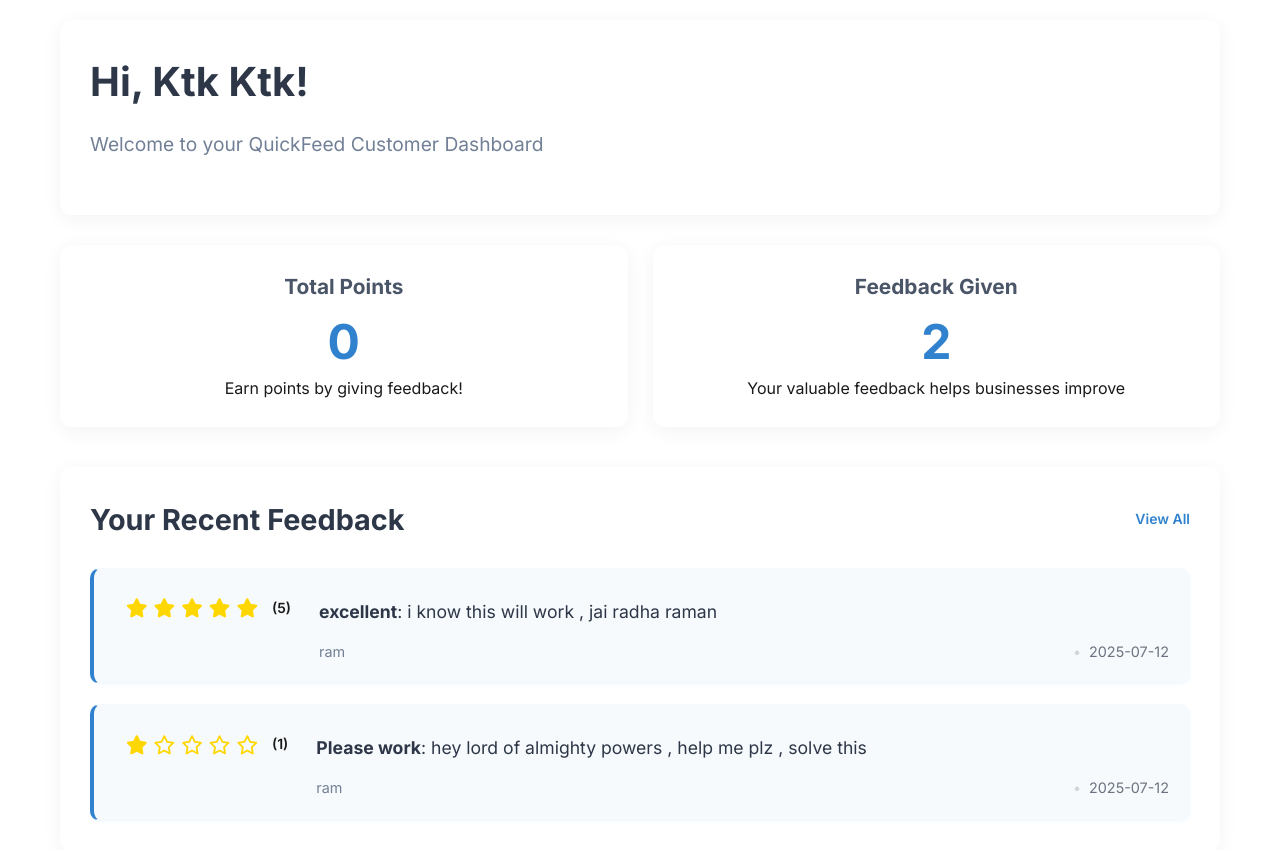
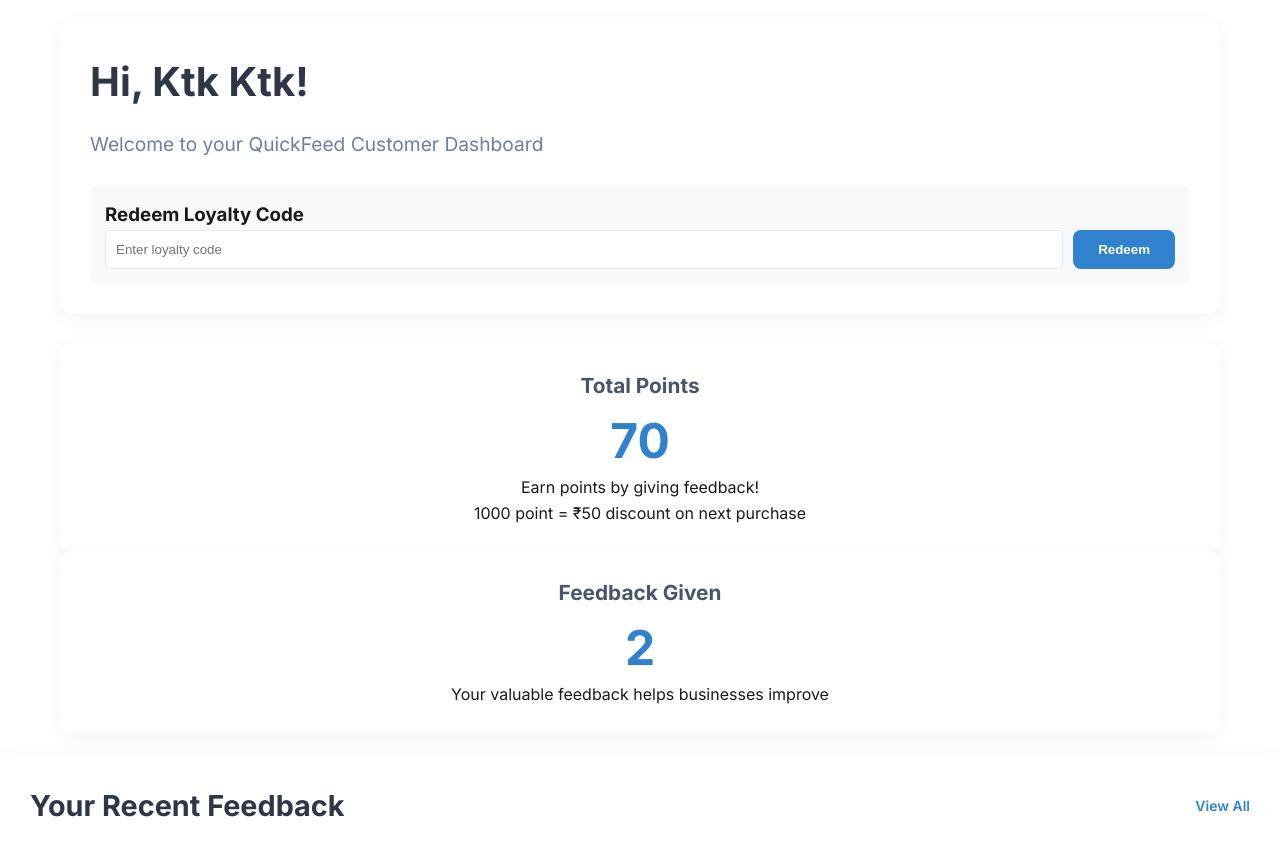
Before and after one commit to HardikPichholiya/Quickfeed, a Flask app: page /customer/dashboard in a window 1280 px wide. Shown: the top 850 px of the page. Run offline with Flask 3, Linux system fonts and the light colour scheme; a user stored in the database is signed in.

Commit message:
all the best

```diff
--- a/run.py
+++ b/run.py
@@ -4,6 +4,6 @@
 
 with app.app_context():
     db.create_all()
-
+    #db.drop_all()
 if __name__ == '__main__':
     app.run(debug=True)
--- a/web/models.py
+++ b/web/models.py
@@ -41,7 +41,7 @@
 class User(BaseUser):
     """Regular customer users who can give feedback."""
     __tablename__ = 'users'
-
+    points = db.Column(db.Integer, default=0)
     def get_feedback_count(self):
         """Get total number of feedbacks given by this user"""
         return len(self.feedbacks)
--- a/web/routes.py
+++ b/web/routes.py
@@ -9,6 +9,18 @@
 from web import db, socketio
 from web.models import User, Feedback, Shopkeeper , Item, Bill
 from web.forms import FeedbackForm, PublicFeedbackForm
+# Add to top of routes.py
+import secrets
+
+def generate_unique_loyalty_code(length=6):
+    """Generate a unique alphanumeric loyalty code"""
+    while True:
+        code = ''.join(secrets.choice('ABCDEFGHJKLMNPQRSTUVWXYZ23456789') for _ in range(length))
+        # Check if code is unique
+        if not Bill.query.filter_by(loyalty_code=code).first():
+            return code
+
+
 
 main = Blueprint('main', __name__)
 customer = Blueprint('customer', __name__)
@@ -546,6 +558,7 @@
         print("Customer email:", customer_email)
         bill.loyalty_code = generate_unique_loyalty_code()
         print("Generated code:", bill.loyalty_code)
+        bill.loyalty_points_earned = int(total_price * 0.05)
     db.session.add(bill)
     db.session.flush()  # To get the bill ID
 
@@ -585,6 +598,43 @@
 
     # Fallback: Redirect to bill page
     return redirect(url_for('main.generate_bill'))
+
+@customer.route('/redeem', methods=['POST'])
+@login_required
+def redeem_code():
+    try:
+        code = request.form.get('code').strip()
+        if not code:
+            flash('Please enter a loyalty code', 'danger')
+            return redirect(url_for('customer.dashboard'))
+
+        # Find bill with this loyalty code
+        bill = Bill.query.filter_by(loyalty_code=code, loyalty_used=False).first()
+        if not bill:
+            flash('Invalid or expired loyalty code', 'danger')
+            return redirect(url_for('customer.dashboard'))
+
+        # Verify customer email matches
+        if bill.customer_email != current_user.email:
+            flash('This code is not associated with your account', 'danger')
+            return redirect(url_for('customer.dashboard'))
+
+        # Add points to customer
+        current_user.points += bill.loyalty_points_earned
+        bill.loyalty_used = True
+
+        db.session.commit()
+
+        flash(f'Success! {bill.loyalty_points_earned} points added to your account', 'success')
+        return redirect(url_for('customer.dashboard'))
+
+    except Exception as e:
+        db.session.rollback()
+        print(f"Error redeeming code: {e}")
+        flash('An error occurred. Please try again.', 'danger')
+        return redirect(url_for('customer.dashboard'))
+
+
 
 
 @main.route('/dashboard/item-setup', methods=['GET'])
--- a/web/templates/customer_dashboard.html
+++ b/web/templates/customer_dashboard.html
@@ -182,14 +182,28 @@
         <section class="welcome-section">
     <h1>Hi, {{ current_user.first_name }} {{ current_user.last_name }}!</h1>
     <p>Welcome to your QuickFeed Customer Dashboard</p>
+
+    <!-- Add redemption form -->
+    <div class="redeem-form" style="margin-top: 20px; background: #f8f9fa; padding: 15px; border-radius: 8px;">
+        <h3>Redeem Loyalty Code</h3>
+        <form method="POST" action="{{ url_for('customer.redeem_code') }}">
+            <div style="display: flex; gap: 10px;">
+                <input type="text" name="code" placeholder="Enter loyalty code"
+                       style="flex: 1; padding: 10px; border: 1px solid #e2e8f0; border-radius: 4px;">
+                <button type="submit" class="btn-primary">Redeem</button>
+            </div>
+        </form>
+    </div>
 </section>
 
+<!-- Update points display -->
+
        <!-- Metrics Section -->
-        <div class="metrics-section">
         <div class="metric-card">
     <h3>Total Points</h3>
-                <div class="metric-value">0</div>
+    <div class="metric-value">{{ current_user.points }}</div>
     <p>Earn points by giving feedback!</p>
+    <p>1000 point = ₹50 discount on next purchase</p>
 </div>
             <div class="metric-card">
                 <h3>Feedback Given</h3>
```
Also changed, not shown: web/templates/partials/bill_snippet.html (+14 -0 lines), web/templates/setup.html (+7 -0 lines), instance/quickfeed.db. Lines whose indentation alone changed are shown as unchanged.
